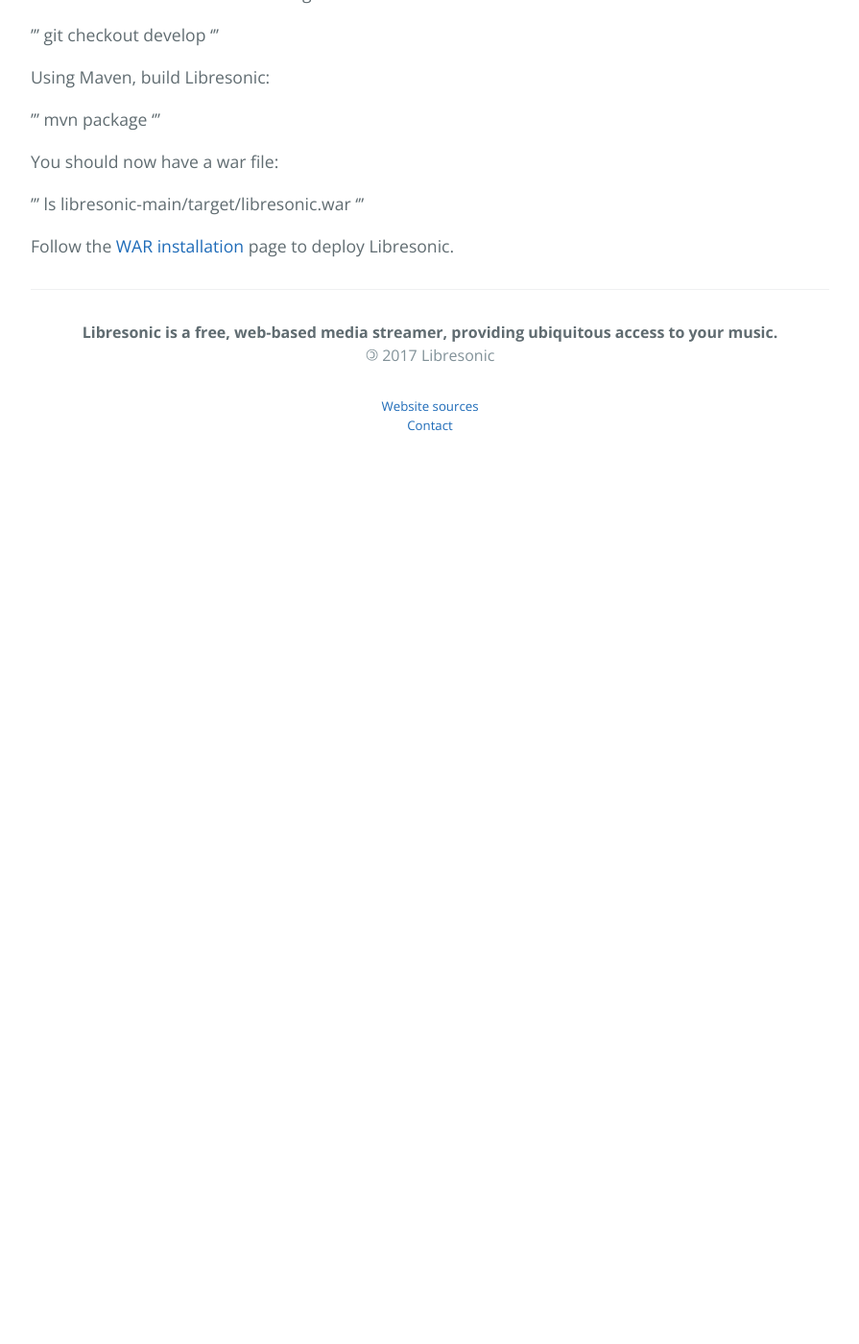
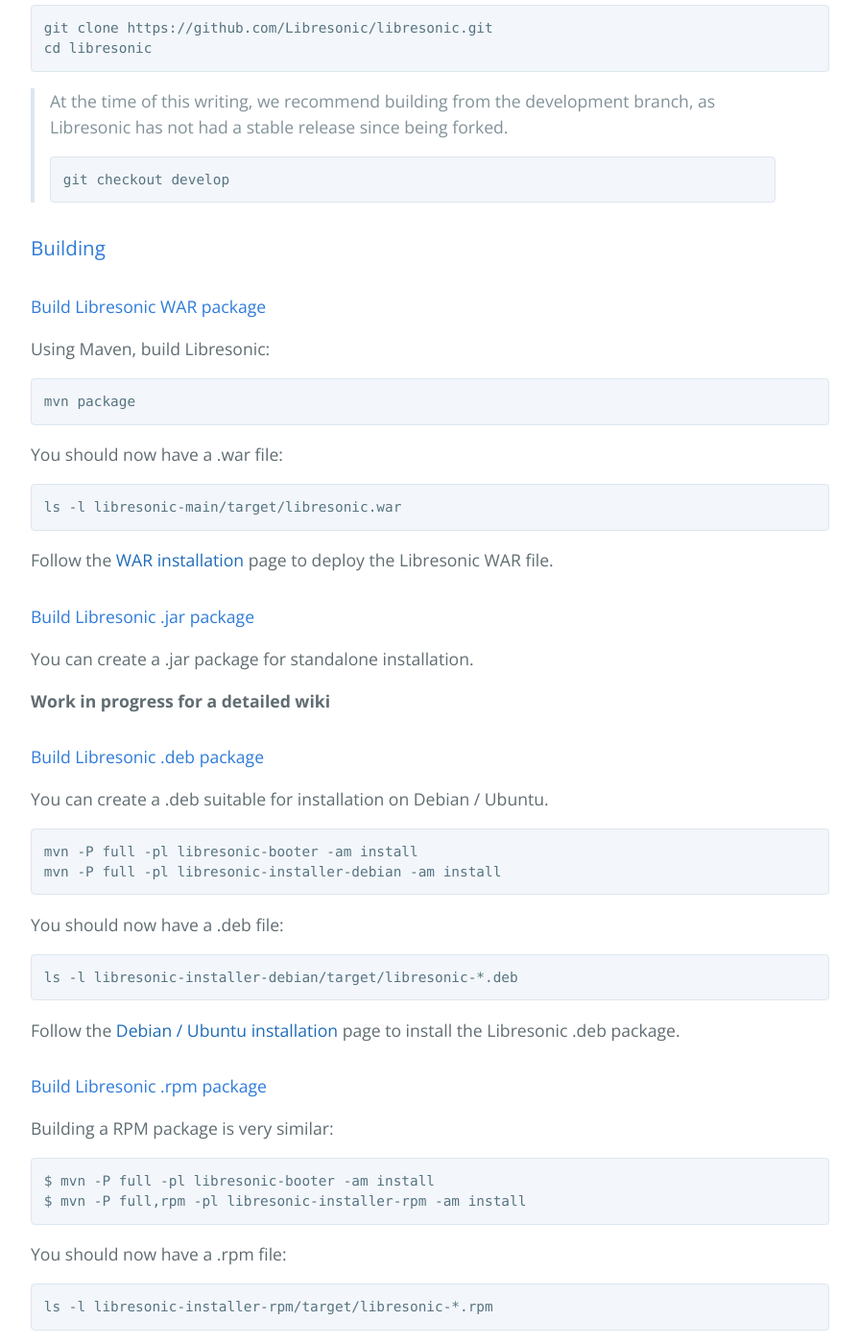
Before and after one commit to airsonic/airsonic.github.io, a Jekyll site: the page built from wiki/install/70_source.md, in a window 1280 px wide and 1400 px high, scrolled down 901 px. Shown: the whole window at 96% size, without its empty margins (192-1087 px from the left). Built offline with Jekyll 4.4.1, drawn with Linux system fonts in a browser that asks for light colours; before the commit the page ends 1403 px from its top, so only the background shows below that; some of the changed text lies outside the part shown.

Commit message:
Add details to Source install wiki page

````diff
--- a/wiki/install/70_source.md
+++ b/wiki/install/70_source.md
@@ -8,50 +8,112 @@ permalink: /wiki/install/source/
 ### Prerequisites
 
 In order to build, install, and run Libresonic, you will need:
-* A recent version of Maven.
+* A recent version of [Maven](http://maven.apache.org/).
 * A JDK installation. 1.8.x series of OpenJDK or Oracle JDK 8+ should work.
+* Optional: lintian and fakeroot, for .deb package.
+* Optional: rpm and rpmlint, for .rpm package.
 
 ### Test your system
 
 Confirm your Maven installation:
 
-'''
+```
 which mvn
-'''
+```
 
 Confirm that the $JAVA_HOME environment variable is set:
 
-'''
+```
 echo $JAVA_HOME
-'''
+```
 
 If Java is installed, but the JAVA_HOME variable not set, be sure to set it before you continue.
 
-### Download and Build Libresonic
+### Download Libresonic
 
 Clone the Libresonic repo:
 
-'''
+```
 git clone https://github.com/Libresonic/libresonic.git
 cd libresonic
-'''
+```
 
-At the time of this writing, we recommend building from the development branch, as Libresonic has not had a stable release since being forked.
+> At the time of this writing, we recommend building from the development branch, as Libresonic has not had a stable release since being forked.
+```
+git checkout develop
+```
 
-'''
-git checkout develop
-'''
+### Building
+
+#### Build Libresonic WAR package
 
 Using Maven, build Libresonic:
 
-'''
+```
 mvn package
-'''
+```
 
-You should now have a war file:
+You should now have a .war file:
 
-'''
-ls libresonic-main/target/libresonic.war
-'''
+```
+ls -l libresonic-main/target/libresonic.war
+```
 
-Follow the [WAR installation](/wiki/install/war) page to deploy Libresonic.
+Follow the [WAR installation](/wiki/install/war) page to deploy the Libresonic WAR file.
+
+#### Build Libresonic .jar package
+
+You can create a .jar package for standalone installation.
+
+**Work in progress for a detailed wiki**
+
+
+#### Build Libresonic .deb package
+
+You can create a .deb suitable for installation on Debian / Ubuntu.
+
+```
+mvn -P full -pl libresonic-booter -am install
+mvn -P full -pl libresonic-installer-debian -am install
+```
+
+You should now have a .deb file:
+
+```
+ls -l libresonic-installer-debian/target/libresonic-*.deb
+```
+
+Follow the [Debian / Ubuntu installation](/wiki/install/deb) page to install the Libresonic .deb package.
+
+#### Build Libresonic .rpm package
+
+Building a RPM package is very similar:
+
+```
+$ mvn -P full -pl libresonic-booter -am install
+$ mvn -P full,rpm -pl libresonic-installer-rpm -am install
+```
+
+You should now have a .rpm file:
+
+```
+ls -l libresonic-installer-rpm/target/libresonic-*.rpm
+```
+
+Follow the [Red Hat / Fedora installation](/wiki/install/rpm) page to install the Libresonic .rpm package.
+
+#### Additional release archives
+
+Additional release archives can be built using the following commands:
+
+```
+$ mvn -Pfull -pl libresonic-assembly assembly:single
+```
+
+These archives are built in `libresonic-assembly/targets` and include:
+
+* The source distribution
+* The standalone archive (for use without a WAR container)
+* The WAR archive (for WAR containers)
+
+Done!
````
